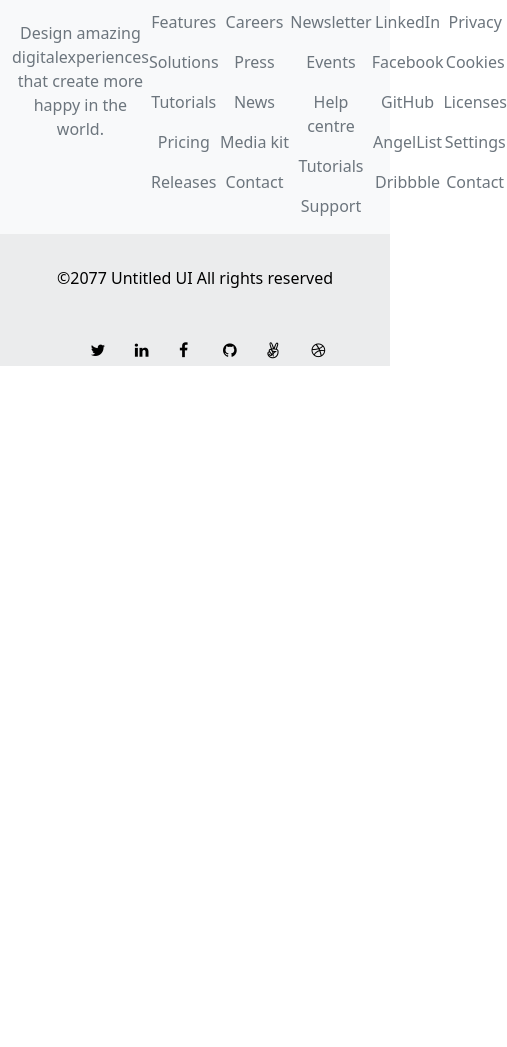
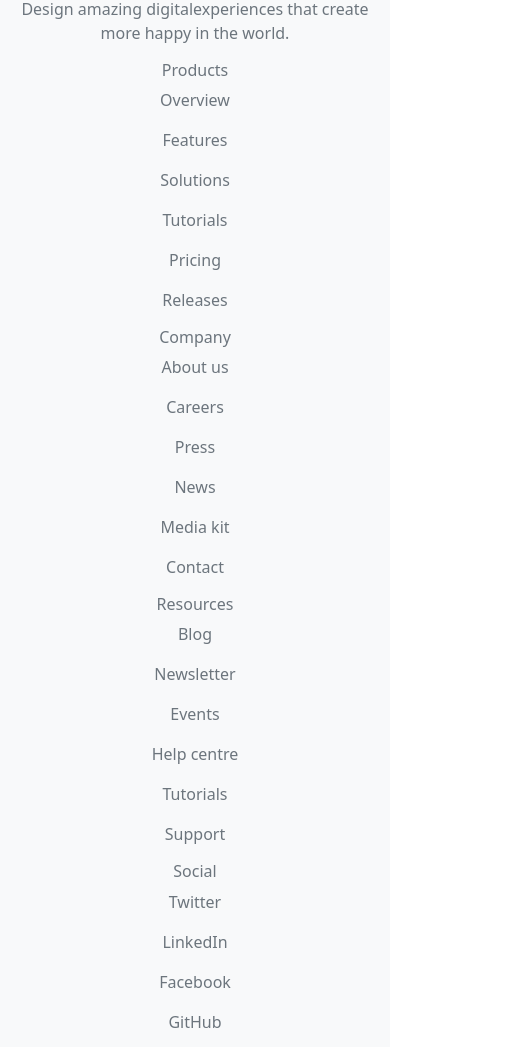
Before and after one commit to thejaskp/Thejas_Untitled_UI, a plain HTML site: page index.html in a window 390 px wide. Shown: the part 805-1852 px from the top of the page, 507 px wide, since content can reach past the window. Before the commit the page ends 1171 px from the top, so only its background shows below. Drawn offline with nearby package versions, Linux system fonts and the light colour scheme.

Commit message:
grid arranged3

```diff
--- a/index.html
+++ b/index.html
@@ -4,7 +4,7 @@
     <meta charset="UTF-8">
     <meta http-equiv="X-UA-Compatible" content="IE=edge">
     <meta name="viewport" content="width=device-width, initial-scale=1.0">
-    <title>iks website</title>
+    <title>Untitled UI</title>
     <link rel="icon" href="https://encrypted-tbn0.gstatic.com/images?q=tbn:ANd9GcSeZ_4IWDuNQZIVoUV-M89BZL_Yh95AECdZAw&usqp=CAU" type="image/gif" sizes="16x16">
     <link href="https://cdn.jsdelivr.net/npm/bootstrap@5.2.3/dist/css/bootstrap.min.css" rel="stylesheet" integrity="sha384-rbsA2VBKQhggwzxH7pPCaAqO46MgnOM80zW1RWuH61DGLwZJEdK2Kadq2F9CUG65" crossorigin="anonymous">
     <link rel="stylesheet" href="style.css">
@@ -133,9 +133,9 @@
     <section class="">
       <div class="container text-center text-md-start mt-5">
         <!-- Grid row -->
-        <div class="row_main mt-3 pt-3 p-0" width ="100%">
+        <div class="flex-container mt-3 pt-3 p-0" width ="100%">
           <!-- Grid column -->
-          <div class="col-sm-3 col-lg-4 col-xl-3 pr-2 m-0">
+          <div class="col-sm-3 col-lg-4 col-xl-3 pr-2 m-0" width="100%">
             <!-- Content -->
             <p class=" fw-bold mb-4">
               <img src="https://encrypted-tbn0.gstatic.com/images?q=tbn:ANd9GcSeZ_4IWDuNQZIVoUV-M89BZL_Yh95AECdZAw&usqp=CAU" alt="footer logo" height="40" width="40" class="img-fluid">
@@ -149,7 +149,7 @@
           <!-- Grid column -->
 
           <!-- Grid column -->
-          <div class="col-sm-2 col-lg-2 col-xl-2  ">
+          <div class="col-sm-2 col-lg-2 col-xl-2" width="100%">
             <!-- Links -->
             <h6 class="  ">
               Products
@@ -176,7 +176,7 @@
           <!-- Grid column -->
 
           <!-- Grid column -->
-          <div class="col-sm-3 col-lg-2 col-xl-2 ">
+          <div class="col-sm-3 col-lg-2 col-xl-2" width="100%">
             <!-- Links -->
             <h6 class=" ">
               Company
@@ -202,7 +202,7 @@
           </div>
 
           <!-- Grid column -->
-          <div class="col-sm-3 col-lg-2 col-xl-2 ">
+          <div class="col-sm-3 col-lg-2 col-xl-2 " width="100%">
             <!-- Links -->
             <h6 class=" ">
               Resources
@@ -228,7 +228,7 @@
           </div>
 
           <!-- Grid column -->
-          <div class="col-sm-3 col-lg-2 col-xl-2 ">
+          <div class="col-sm-3 col-lg-2 col-xl-2 "width="100%">
             <!-- Links -->
             <h6 class=" ">
               Social
@@ -254,7 +254,7 @@
           </div>
 
           <!-- Grid column -->
-          <div class="col-sm-3 col-lg-2 col-xl-2 ">
+          <div class="col-sm-3 col-lg-2 col-xl-2 " width="100%">
             <!-- Links -->
             <h6 class="">
               Legal
--- a/style.css
+++ b/style.css
@@ -16,9 +16,17 @@
 .main{
     display: flex;
 }
-.row_main{
+.flex-container {
     display: flex;
-}
+    flex-direction: row;
+  }
+
+  /* Responsive layout - makes a one column layout instead of a two-column layout */
+  @media (max-width: 800px) {
+    .flex-container {
+      flex-direction: column;
+    }
+  }
 .class-row{
     display: flex;
     padding-left: 10;
```
